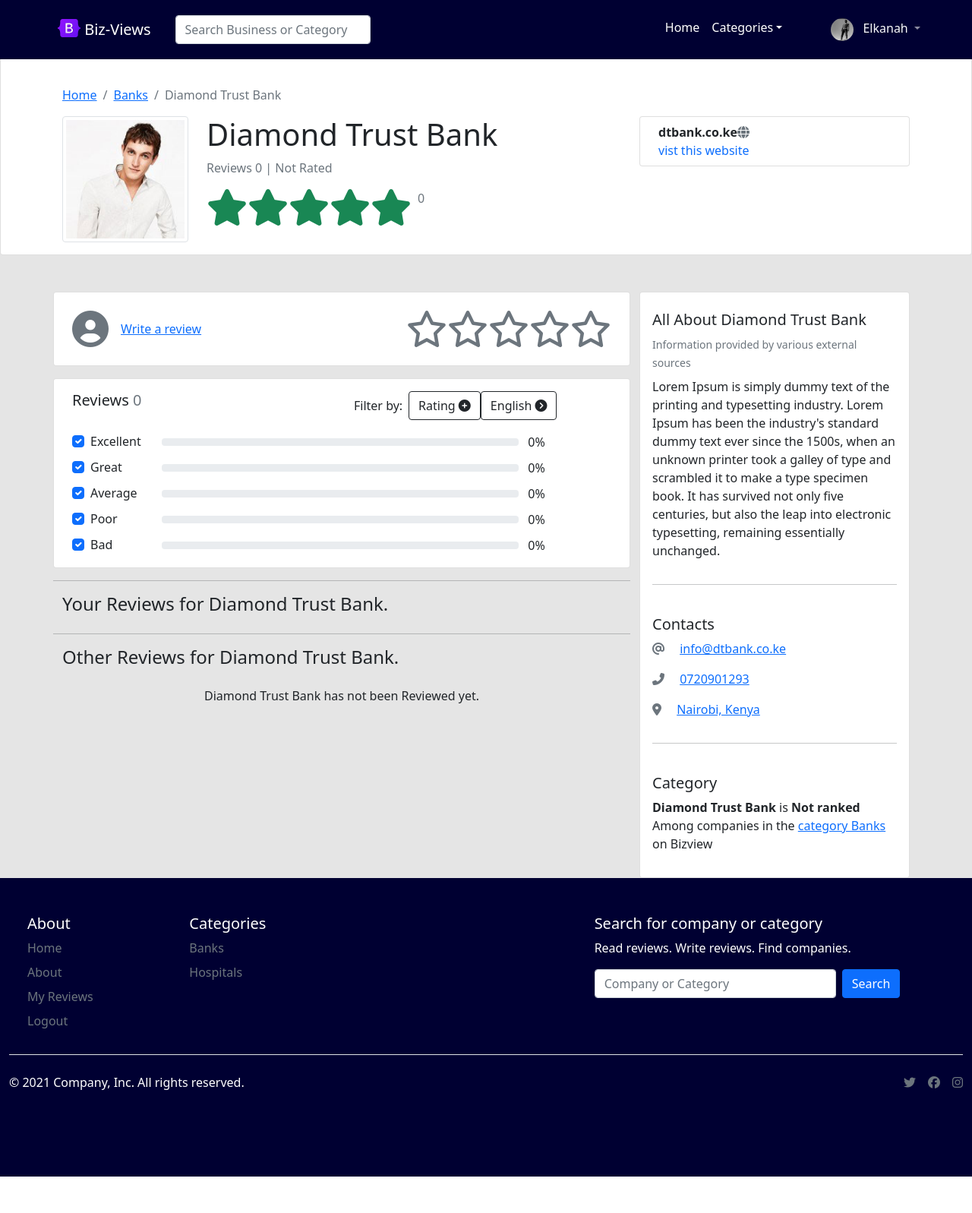
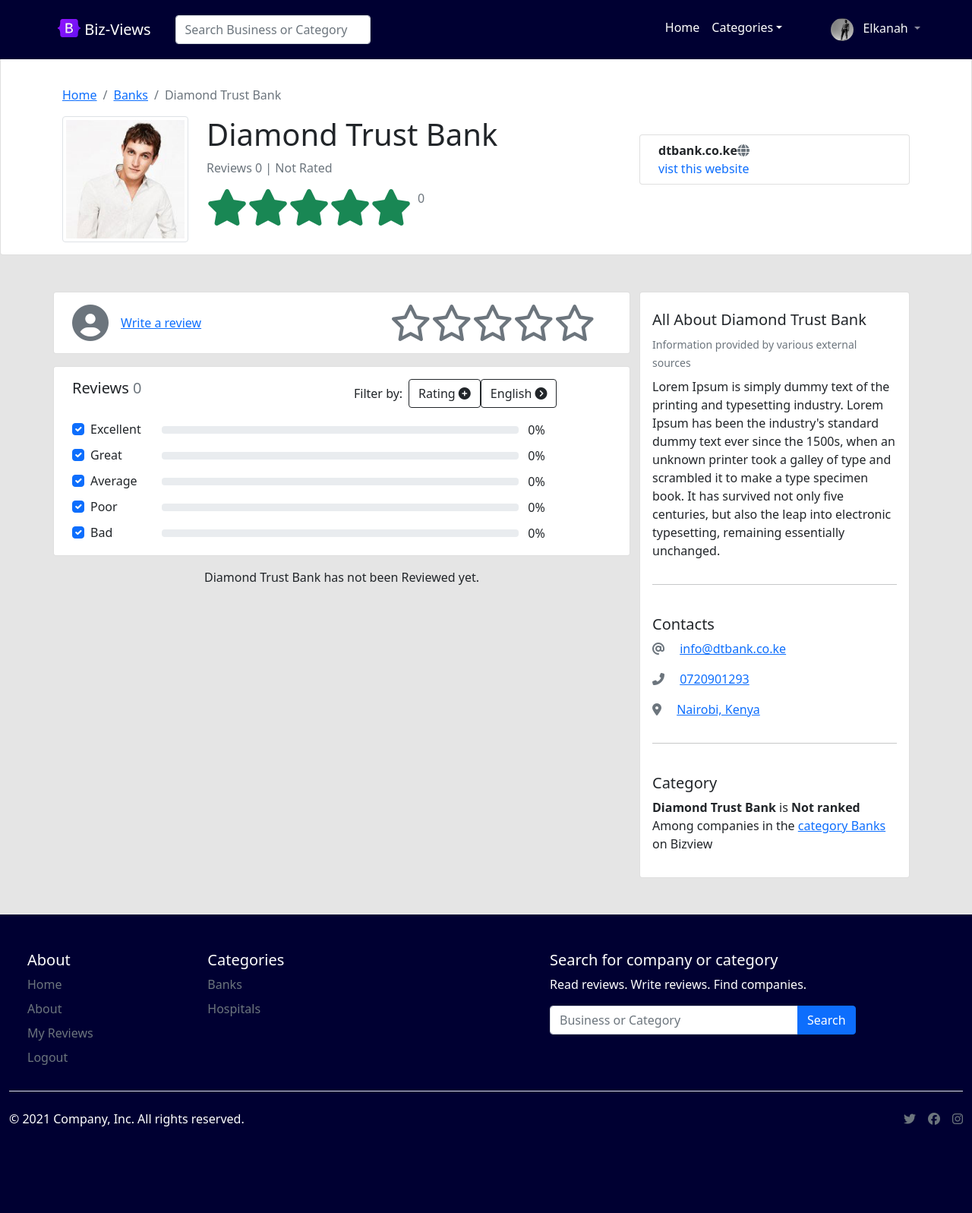
Before and after one commit to MalonzaElkanah/Review-App, a Django app: page /business/1/1/ in a window 1280 px wide. Shown: the whole page at 76% size. Before the commit the page ends 1549 px from the top, so only its background shows below. Run offline with Django 3.2, Linux system fonts and the light colour scheme; a user stored in the database is signed in; data comes from the database, SQL or seed files in the repository; both versions use the stored data as it was after the commit; some libraries are stand-ins or nearby versions.

Commit message:
Changes to the template to make them more responsive

```diff
--- a/business/templates/reviews/base.html
+++ b/business/templates/reviews/base.html
@@ -35,7 +35,7 @@
                 <button class="navbar-toggler" type="button" data-bs-toggle="collapse" data-bs-target="#navbarCollapse" aria-controls="navbarCollapse" aria-expanded="false" aria-label="Toggle navigation">
                     <span class="navbar-toggler-icon"></span>
                 </button>
-                <div class="collapse navbar-collapse justify-content-start">
+                <div class="collapse navbar-collapse justify-content-start" id="navbarCollapse">
                     <form class="d-flex" method="get" action="{% url 'search' %}">
                         <input class="form-control" type="search" name="search" placeholder="Search Business or Category" aria-label="Search">
                     </form>
@@ -45,7 +45,7 @@
                         <li class="nav-item">
                             <a class="nav-link active" aria-current="page" href="{% url 'index' %}">Home</a>
                         </li>
-                        <li class="nav-item dropdown">
+                        <li class="nav-item dropdown me-5">
                             <a class="nav-link active dropdown-toggle" href="#" id="navbarDropdown2" role="button" data-bs-toggle="dropdown" aria-expanded="false">Categories</a>
                             <ul class="dropdown-menu" aria-labelledby="navbarDropdown2">
                             {% for category in categories %}
@@ -54,7 +54,7 @@
                             </ul>
                         </li>
                     {% if user.is_authenticated %}
-                        <li class="nav-item dropdown ms-5">
+                        <li class="nav-item dropdown">
                             <a class="nav-link dropdown-toggle link-light" href="#" id="navbarDropdown" role="button" data-bs-toggle="dropdown" aria-expanded="false">
                             {% if profile != None %}
                                 <img src="{{profile.image.url}}" alt="" width="30" height="30" class="rounded-circle d-inline-block">
@@ -71,7 +71,7 @@
                             </ul>
                         </li>
                     {% else %}
-                        <li class="nav-item ms-5">
+                        <li class="nav-item">
                             <a class="btn btn-outline-success" href="{% url 'login' %}" >Login/Sign-Up</a>
                         </li>
                     {% endif %}
@@ -92,7 +92,7 @@
         <div class="container-fluid" style="background-color: #000032">
             <footer class="py-5">
                 <div class="row">
-                    <div class="col-2 ms-4">
+                    <div class="col-lg-2 col-md-4 col-sm-6 ms-4">
                         <h5 class="footer-head">About</h5>
                         <ul class="nav flex-column">
                             <li class="nav-item mb-2">
@@ -116,7 +116,7 @@
                         </ul>
                     </div>
 
-                    <div class="col-4">
+                    <div class="col-lg-4 col-md-4 col-sm-6 ms-4">
                         <h5 class="footer-head">Categories</h5>
                         <ul class="nav flex-column">
                         {% for category in categories %}
@@ -127,14 +127,13 @@
                         </ul>
                     </div>
 
-                    <div class="col-4 offset-1">
+                    <div class="col-lg-4 col-md-6 col-sm-12 ms-4">
                         <form method="get" action="{% url 'search' %}">
                             <h5 class="footer-head">Search for company or category</h5>
                             <p class="footer-p">Read reviews. Write reviews. Find companies.</p>
-                            <div class="d-flex w-100 gap-2">
-                                <label for="newsletter1" class="visually-hidden">Company or Category</label>
-                                <input id="newsletter1" type="text" class="form-control" placeholder="Company or Category">
-                                <button type="submit" class="btn btn-primary" type="button">Search</button>
+                            <div class="input-group">
+                                <input type="search" class="form-control" name="search" placeholder="Business or Category">
+                                <button type="submit" class="btn btn-primary">Search</button>
                             </div>
                         </form>
                     </div>
--- a/business/templates/reviews/business-reviews.html
+++ b/business/templates/reviews/business-reviews.html
@@ -22,12 +22,12 @@
 				  	</ol>
 				</nav>
 				<div class="row">
-					<div class="col-8">
+					<div class="col-lg-8 col-sm-12">
 						<div class="row">
-							<div class="col-3">
+							<div class="col-lg-3 col-sm-12">
 								<img src="{{business.image.url}}" class="img-thumbnail" alt="{{business.name}} Business Image">
 							</div>
-							<div class="col-8">
+							<div class="col-lg-9 col-sm-12">
 								<h1>{{business.name}}</h1>
 								<p class="text-muted">Reviews {{business.reviews_count}} | <span>{{business.rating_remarks}}</span></p>
 								<div class="d-flex">
@@ -73,7 +73,7 @@
 							</div>
 						</div>
 					</div>
-					<div class="col-4">
+					<div class="col-lg-4 col-sm-12 pt-4">
 						<ul class="list-group">
 							<li class="list-group-item d-flex justify-content-between">
 							    <div class="ms-2 me-auto">
@@ -95,15 +95,15 @@
 	<div class="container">
 		<div class="row">
 			<!-- Reviews Section Start -->
-			<div class="col-8">
+			<div class="col-lg-8 col-sm-12">
 				<div class="row card">
-					<div class="card-body d-flex justify-content-between p-4">
-						<div class="d-flex align-items-center">
+					<div class="card-body row ps-4 pt-2">
+						<div class="col-lg-7 col-md-5 col-sm-12 d-flex align-items-center pt-2">
 
 							<i class="fas fa-user-circle fa-3x text-muted"></i>
 							<a href="{% url 'review-business' business.name|slugify business.id %}" class="ms-3">Write a review</a>
 						</div>
-						<div class="d-flex">
+						<div class="col-lg-4 col-md-6 col-sm-12 d-flex pt-2">
 	                        <i id="rate-star_1" class="far fa-star fa-3x text-muted rate-star"></i>
 	                        <i id="rate-star_2" class="far fa-star fa-3x text-muted rate-star"></i>
 	                        <i id="rate-star_3" class="far fa-star fa-3x text-muted rate-star"></i>
@@ -128,61 +128,61 @@
 
 						<div class="row ms-2 pt-3">
 							<div class="row align-items-center">
-								<div class="form-check col-2">
+								<div class="form-check col-lg-2 col-sm-12">
 								  	<input class="form-check-input" type="checkbox" name="remarks-checkbox" id="remarksCheckboxExcellent" value="Excellent">
 								  	<label class="form-check-label" for="inlineCheckbox1">Excellent</label>
 								</div>
-								<div class="progress col-8" style="height: 10px;">
+								<div class="progress col-lg-8 col-sm-9" style="height: 10px;">
 								  <div class="progress-bar" role="progressbar" style="width: {{business.excellent_percentage}}%;" aria-valuenow="{{business.excellent_percentage}}" aria-valuemin="0" aria-valuemax="100"></div>
 								</div>
-								<div class="col-2">{{business.excellent_percentage}}%</div>
+								<div class="col-lg-2 col-sm-3">{{business.excellent_percentage}}%</div>
 							</div>
 							<div class="row align-items-center pt-2">
-								<div class="form-check col-2">
+								<div class="form-check col-lg-2 col-sm-12">
 								  	<input class="form-check-input" type="checkbox" name="remarks-checkbox" id="remarksCheckboxGreat" value="Great">
 								  	<label class="form-check-label" for="inlineCheckbox2">Great</label>
 								</div>
-								<div class="progress col-8" style="height: 10px;">
+								<div class="progress col-lg-8 col-sm-9" style="height: 10px;">
 									<div class="progress-bar" role="progressbar" style="width: {{business.great_percentage}}%;" aria-valuenow="{{business.great_percentage}}" aria-valuemin="0" aria-valuemax="100"></div>
 								</div>
-								<div class="col-1">
+								<div class="col-lg-2 col-sm-3">
 									{{business.great_percentage}}%
 								</div>
 							</div>
 							<div class="row align-items-center pt-2">
-								<div class="form-check col-2">
+								<div class="form-check col-lg-2 col-sm-12">
 								  	<input class="form-check-input" type="checkbox" name="remarks-checkbox" id="remarksCheckboxAverage" value="Average">
 								  	<label class="form-check-label" for="inlineCheckbox3"> Average</label>
 								</div>
-								<div class="progress col-8" style="height: 10px;">
+								<div class="progress col-lg-8 col-sm-9" style="height: 10px;">
 									<div class="progress-bar" role="progressbar" style="width: {{business.average_percentage}}%;" aria-valuenow="{{business.average_percentage}}" aria-valuemin="0" aria-valuemax="100"></div>
 								</div>
-								<div class="col-1">
+								<div class="col-lg-2 col-sm-3">
 									{{business.average_percentage}}%
 								</div>
 							</div>
 							<div class="row align-items-center pt-2">
-								<div class="form-check col-2">
+								<div class="form-check col-lg-2 col-sm-12">
 								  	<input class="form-check-input" type="checkbox" name="remarks-checkbox" id="remarksCheckboxPoor" value="Poor">
 								  	<label class="form-check-label" for="inlineCheckbox4"> Poor</label>
 								</div>
-								<div class="progress col-8" style="height: 10px;">
+								<div class="progress col-lg-8 col-sm-9" style="height: 10px;">
 									<div class="progress-bar" role="progressbar" style="width: {{business.poor_percentage}}%;" aria-valuenow="{{business.poor_percentage}}" aria-valuemin="0" aria-valuemax="100"></div>
 								</div>
-								<div class="col-1">
+								<div class="col-lg-2 col-sm-3">
 									{{business.poor_percentage}}%
 								</div>
 							</div>
 							<div class="row align-items-center pt-2">
 
-								<div class="form-check col-2">
+								<div class="form-check col-lg-2 col-sm-12">
 								  	<input class="form-check-input" type="checkbox" name="remarks-checkbox" id="remarksCheckboxBad" value="Bad">
 								  	<label class="form-check-label" for="inlineCheckbox4"> Bad</label>
 								</div>
-								<div class="progress col-8" style="height: 10px;">
+								<div class="progress col-lg-8 col-sm-9" style="height: 10px;">
 									<div class="progress-bar" role="progressbar" style="width: {{business.bad_percentage}}%;" aria-valuenow="{{business.bad_percentage}}" aria-valuemin="0" aria-valuemax="100"></div>
 								</div>
-								<div class="col-1">
+								<div class="col-lg-2 col-sm-3">
 									{{business.bad_percentage}}%
 								</div>
 							</div>
@@ -190,7 +190,7 @@
 
 					</div>
 				</div>
-				{% if my_reviews != None and my_reviews.count >= 0 %}
+				{% if my_reviews != None and my_reviews.count > 0 %}
 				<div class="row pt-3"><hr></div>
 				<div class="row">
 					<h4>Your Reviews for {{business.name}}.</h4>
@@ -410,7 +410,7 @@
 			<!-- /Reviews Section End -->
 
 			<!-- Business-Info Section Start -->
-			<div class="col-4">
+			<div class="col-lg-4 col-sm-12">
 				<div class="card">
 					<div class="card-body">
 						<div class="row pt-2">
@@ -468,10 +468,12 @@
 					</div>
 				</div>
 			</div>
+
 			<!-- /Business-Info Section End -->
 
 		</div>
 		</div>
+		<div class="b-example-divider"> </div>
 	</div>
 	<!-- /Content Section Start -->
 
--- a/business/templates/reviews/edit-review.html
+++ b/business/templates/reviews/edit-review.html
@@ -12,9 +12,9 @@
 			<div class="card-body">
 				<div class="container">
 					<div class="row justify-content-center">
-						<div class="col-lg-6 col-md-8 col-sm-10">
+						<div class="col-lg-6 col-md-8 col-sm-12">
 							<div class="row justify-content-center">
-								<div class="col-2">
+								<div class="col-3">
 									<img src="{{review.business.image.url}}" class="img-thumbnail" alt="{{review.business.name}} Business Image">
 								</div>
 								<div class="col">
--- a/business/templates/reviews/my-review.html
+++ b/business/templates/reviews/my-review.html
@@ -20,7 +20,7 @@
 				  	</ol>
 				</nav>
 				<div class="row">
-					<div class="col-6">
+					<div class="col-lg-6 col-md-8 col-sm-12">
 						<div class="row">
 							<div class="col-3">
 								<img src="{{profile.image.url}}" class="img-thumbnail" alt="...">
@@ -31,7 +31,7 @@
 							</div>
 						</div>
 					</div>
-					<div class="col-6">
+					<div class="col-lg-6 col-md-8 col-sm-12">
 						<div class="row">
 							<div class="col-4">
 								<h2>{{profile.my_reviews_count}}</h2>
@@ -70,7 +70,7 @@
 	<div class="b-example-divider"> </div>
 	<div class="container">
 		<div class="row">
-			<div class="col-8">
+			<div class="col-lg-8 col-md-10 col-sm-12">
 				<label>Review of <a href="{% url 'business-reviews' review.business.name|slugify review.business.id %}">{{review.business.name}}</a> </label>
 			<!-- Review Card -->
 				<div class="row mt-3 card">
--- a/business/templates/reviews/review-business.html
+++ b/business/templates/reviews/review-business.html
@@ -12,9 +12,9 @@
 			<div class="card-body">
 				<div class="container">
 					<div class="row justify-content-center">
-						<div class="col-lg-6 col-md-8 col-sm-10">
+						<div class="col-lg-6 col-md-8 col-sm-12">
 							<div class="row justify-content-center">
-								<div class="col-2">
+								<div class="col-3">
 									<img src="{{business.image.url}}" class="img-thumbnail" alt="{{business.name}} Business Image">
 								</div>
 								<div class="col">
--- a/reviews/views.py
+++ b/reviews/views.py
@@ -274,6 +274,7 @@ def update_details(request):
 			return HttpResponse(form.errors)
 		user = request.user
 		user.username = request.POST['name']
+		user.first_name = request.POST['name']
 		user.email = request.POST['email']
 		user.save()
 		return redirect('update-user')
```
Also changed, not shown: business/templates/reviews/category-reviews.html (+8 -4 lines), business/templates/reviews/index.html (+10 -10 lines), business/templates/reviews/my-reviews.html (+7 -3 lines), business/templates/reviews/profile-reviews.html (+3 -7 lines), business/templates/reviews/profile-settings.html (+7 -7 lines), business/templates/reviews/search-results.html (+5 -5 lines), business/static/main/images/banner/banner.jpg, db.sqlite3.
